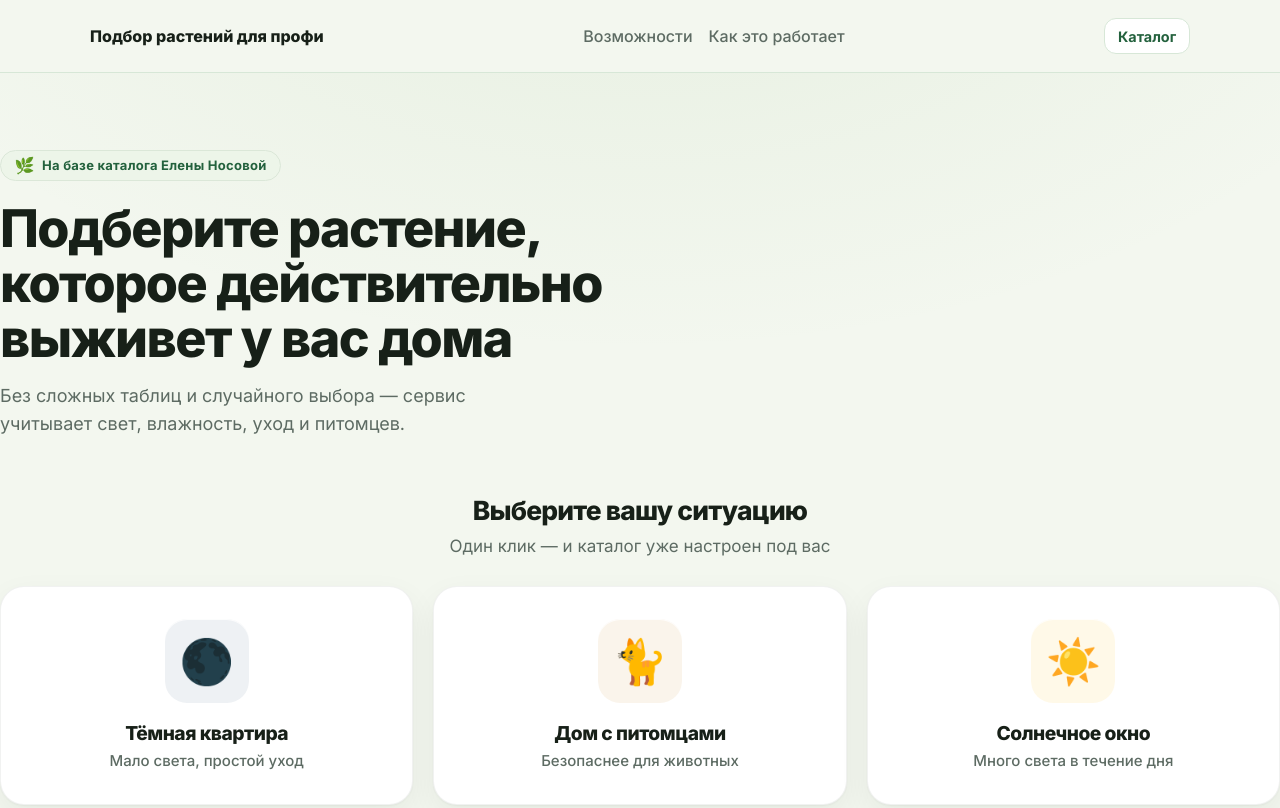
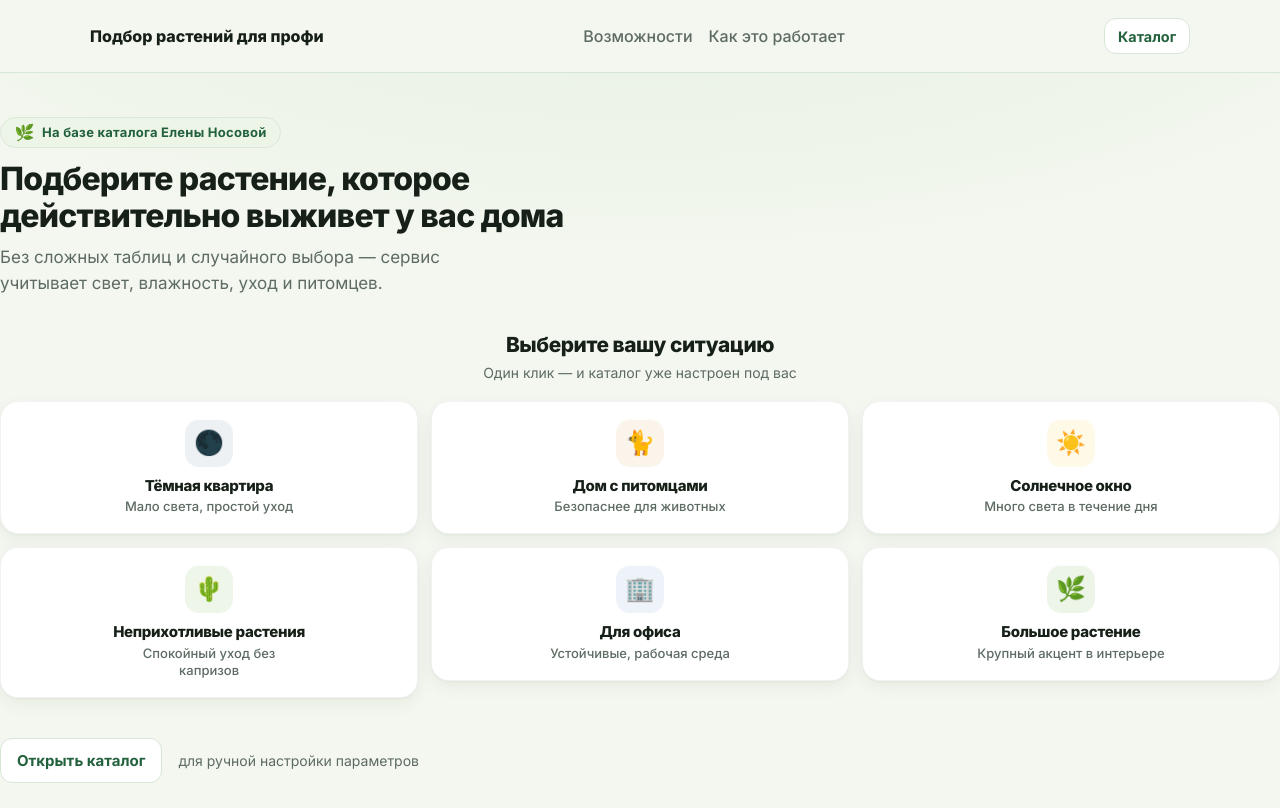
Before and after one commit to VictoriiaMikhaleva/Choose_your_plant, a website: page index.html in a window 1280 px wide. Shown: the top 808 px of the page. Drawn offline with Linux system fonts and the light colour scheme.

Commit message:
Заголовок

```diff
--- a/assets/css/styles.css
+++ b/assets/css/styles.css
@@ -68,14 +68,14 @@ nav a {
 
 /* ——— Hero: scenario-first onboarding ——— */
 .hero--scenario {
-  padding: clamp(2.5rem, 6vw, 5rem) 0 clamp(3rem, 7vw, 5.5rem);
+  padding: clamp(1.75rem, 4vw, 2.75rem) 0 clamp(2rem, 4vw, 3rem);
   background: radial-gradient(ellipse 120% 80% at 50% -20%, rgba(127, 176, 105, 0.12), transparent 55%);
 }
 
 .hero__inner {
   display: flex;
   flex-direction: column;
-  gap: clamp(2.25rem, 5vw, 3.5rem);
+  gap: clamp(1.5rem, 3vw, 2.25rem);
   width: 100%;
 }
 
@@ -87,7 +87,7 @@ nav a {
   display: inline-flex;
   align-items: center;
   gap: 0.45rem;
-  margin: 0 0 1.25rem;
+  margin: 0 0 0.85rem;
   padding: 0.4rem 0.85rem;
   border-radius: 999px;
   background: #edf5e9;
@@ -104,19 +104,19 @@ nav a {
 }
 
 .hero--scenario h1 {
-  margin: 0 0 1rem;
-  font-size: clamp(2rem, 4.8vw, 3.25rem);
+  margin: 0 0 0.65rem;
+  font-size: clamp(1.5rem, 2.8vw, 2rem);
   font-weight: 800;
-  line-height: 1.06;
-  letter-spacing: -0.03em;
+  line-height: 1.15;
+  letter-spacing: -0.025em;
 }
 
 .hero__lead {
   margin: 0;
-  max-width: 34rem;
+  max-width: 32rem;
   color: var(--muted);
-  font-size: clamp(1rem, 1.6vw, 1.125rem);
-  line-height: 1.55;
+  font-size: clamp(0.9375rem, 1.4vw, 1.0625rem);
+  line-height: 1.5;
 }
 
 /* ——— Onboarding: premium scenario cards ——— */
@@ -125,29 +125,29 @@ nav a {
 }
 
 .onboarding__header {
-  margin-bottom: clamp(1.25rem, 3vw, 1.75rem);
+  margin-bottom: clamp(0.85rem, 2vw, 1.15rem);
   text-align: center;
 }
 
 .onboarding__title {
-  margin: 0 0 0.5rem;
-  font-size: clamp(1.35rem, 2.5vw, 1.65rem);
+  margin: 0 0 0.35rem;
+  font-size: clamp(1.125rem, 2vw, 1.3rem);
   font-weight: 800;
-  letter-spacing: -0.03em;
+  letter-spacing: -0.02em;
   color: var(--text);
 }
 
 .onboarding__lead {
   margin: 0;
-  font-size: clamp(0.9375rem, 1.5vw, 1.0625rem);
+  font-size: 0.875rem;
   color: var(--muted);
-  line-height: 1.45;
+  line-height: 1.4;
 }
 
 .onboarding-grid {
   display: grid;
   grid-template-columns: 1fr;
-  gap: clamp(0.85rem, 2vw, 1.15rem);
+  gap: 0.65rem;
   margin: 0;
   padding: 0;
   list-style: none;
@@ -167,19 +167,19 @@ nav a {
   flex-direction: column;
   align-items: center;
   justify-content: flex-start;
-  gap: 1.15rem;
+  gap: 0.65rem;
   width: 100%;
-  min-height: 11.5rem;
-  padding: clamp(1.5rem, 3vw, 2rem) clamp(1.25rem, 2.5vw, 1.75rem);
+  min-height: 0;
+  padding: 1rem 0.9rem 1.05rem;
   text-align: center;
   font: inherit;
   color: inherit;
   background: var(--card);
   border: 1px solid rgba(23, 32, 24, 0.06);
-  border-radius: 24px;
+  border-radius: 18px;
   box-shadow:
     0 1px 2px rgba(23, 32, 24, 0.04),
-    0 12px 32px rgba(23, 32, 24, 0.06);
+    0 6px 18px rgba(23, 32, 24, 0.05);
   cursor: pointer;
   transition:
     transform 0.35s var(--ease),
@@ -219,7 +219,7 @@ nav a {
 }
 
 .onboarding-card:hover {
-  transform: translateY(-6px) scale(1.01);
+  transform: translateY(-3px);
   border-color: rgba(47, 125, 79, 0.22);
   box-shadow:
     0 4px 8px rgba(23, 32, 24, 0.05),
@@ -236,7 +236,7 @@ nav a {
 }
 
 .onboarding-card:active {
-  transform: translateY(-2px) scale(1.005);
+  transform: translateY(-1px);
 }
 
 .onboarding-card.is-loading {
@@ -255,9 +255,9 @@ nav a {
 .onboarding-card__visual {
   display: grid;
   place-items: center;
-  width: clamp(4.5rem, 10vw, 5.25rem);
-  height: clamp(4.5rem, 10vw, 5.25rem);
-  border-radius: 22px;
+  width: 3rem;
+  height: 3rem;
+  border-radius: 14px;
   background: var(--card-tint);
   box-shadow: inset 0 1px 0 rgba(255, 255, 255, 0.85);
   transition: transform 0.35s var(--ease);
@@ -268,7 +268,7 @@ nav a {
 }
 
 .onboarding-card__emoji {
-  font-size: clamp(2.25rem, 5vw, 2.75rem);
+  font-size: 1.5rem;
   line-height: 1;
   user-select: none;
 }
@@ -277,24 +277,24 @@ nav a {
   display: flex;
   flex-direction: column;
   align-items: center;
-  gap: 0.35rem;
-  max-width: 16rem;
+  gap: 0.15rem;
+  max-width: 12rem;
 }
 
 .onboarding-card__headline {
   display: block;
-  font-size: clamp(1.0625rem, 1.8vw, 1.2rem);
+  font-size: 0.9375rem;
   font-weight: 800;
-  letter-spacing: -0.025em;
-  line-height: 1.2;
+  letter-spacing: -0.02em;
+  line-height: 1.25;
   color: var(--text);
 }
 
 .onboarding-card__subtitle {
   display: block;
-  font-size: clamp(0.875rem, 1.4vw, 0.9375rem);
+  font-size: 0.8125rem;
   font-weight: 500;
-  line-height: 1.45;
+  line-height: 1.35;
   color: var(--muted);
 }
 
@@ -699,22 +699,18 @@ h2 {
 @media (min-width: 560px) {
   .onboarding-grid {
     grid-template-columns: repeat(2, minmax(0, 1fr));
-  }
-
-  .onboarding-card {
-    min-height: 12.5rem;
+    gap: 0.75rem;
   }
 }
 
 @media (min-width: 960px) {
   .onboarding-grid {
     grid-template-columns: repeat(3, minmax(0, 1fr));
-    gap: 1.25rem;
+    gap: 0.8rem;
   }
 
   .onboarding-card {
-    min-height: 13.25rem;
-    padding: 2rem 1.5rem;
+    padding: 1.05rem 0.85rem 1.1rem;
   }
 }
 
```
